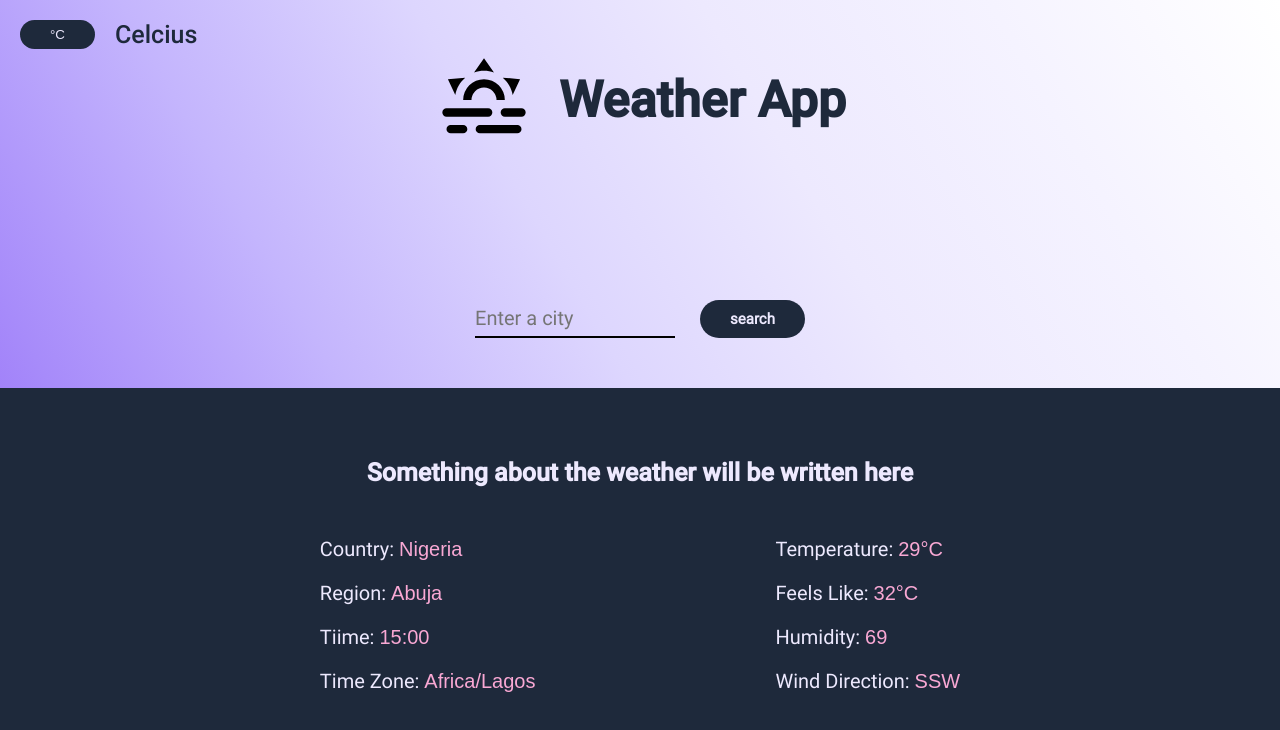
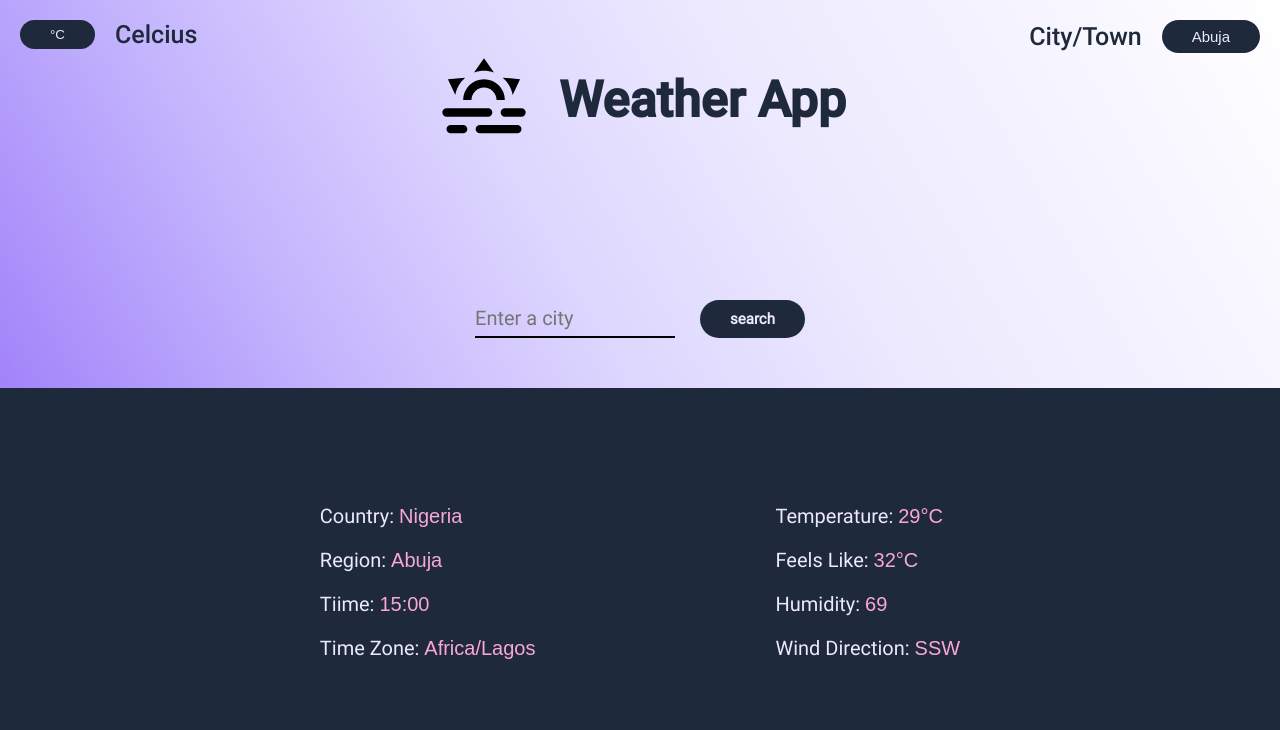
Before and after one commit to Mitchel-Okonjo/wedhuh, a website built with webpack: page dist/index.html in a window 1280 px wide. Built offline with nearby package versions, Linux system fonts and the light colour scheme.

Commit message:
Add City/Town indicator

```diff
--- a/dist/index.html
+++ b/dist/index.html
@@ -19,6 +19,10 @@
       <button type="button">&deg;C</button>
       <span>Celcius</span>
     </div>
+    <div class="your-search">
+      <span>City/Town</span>
+      <button type="button">Abuja</button>
+    </div>
     <div class="search">
       <input type="text" class="search-input" placeholder="Enter a city" />
       <input type="submit" class="search-btn" value="search" />
@@ -26,7 +30,7 @@
 
     <div class="data-page">
       <div class="weather-message">
-        <div class="text">Something about the weather will be written here</div>
+        <div class="text"></div>
       </div>
 
       <div class="weather-details">
--- a/dist/style.css
+++ b/dist/style.css
@@ -126,18 +126,20 @@ body > * {
   color: var(--btn-color);
   font-size: 2rem;
   font-family: var(--roboto-regular);
-  padding: 2rem 5rem;
+  padding: 2rem 5rem 12rem;
   display: flex;
   flex-direction: column;
   align-items: center;
-  gap: 3rem;
 }
 
 .weather-message {
-  margin-top: 5rem;
   font-family: var(--roboto-medium);
   font-size: 2.5rem;
   font-weight: bold;
+  display: flex;
+  justify-content: center;
+  align-items: center;
+  flex: 1;
 }
 
 .weather-details {
@@ -168,7 +170,8 @@ body > * {
   font-family: var(--roboto-medium);
 }
 
-.temp-change button {
+.temp-change button,
+.your-search button {
   padding: 0.3rem 3rem;
   outline: none;
   background: none;
@@ -188,9 +191,27 @@ button:active,
   transform: scale(0.97);
 }
 
-img {
-  /* display: inline-block; */
-  /* height: 10rem;
-  width: 30rem;
-  padding: 2rem; */
+.data-page img {
+  display: inline-block;
+  height: 10rem;
+  width: 10rem;
+  padding: 2rem;
 }
+
+.your-search {
+  display: flex;
+  justify-content: center;
+  align-items: center;
+  gap: 2rem;
+  position: fixed;
+  top: 2rem;
+  right: 2rem;
+  font-size: 2.5rem;
+  color: var(--header-color);
+  font-family: var(--roboto-medium);
+}
+
+.your-search button {
+  font-size: 1.5rem;
+  padding: 0.8rem 3rem;
+}
```
